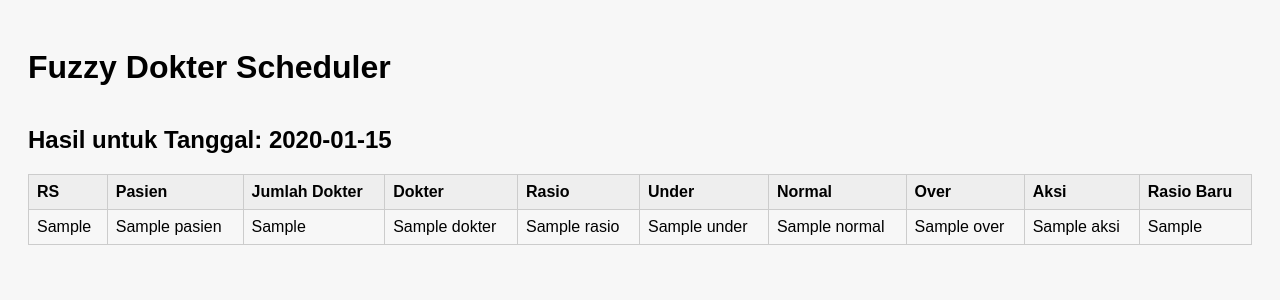
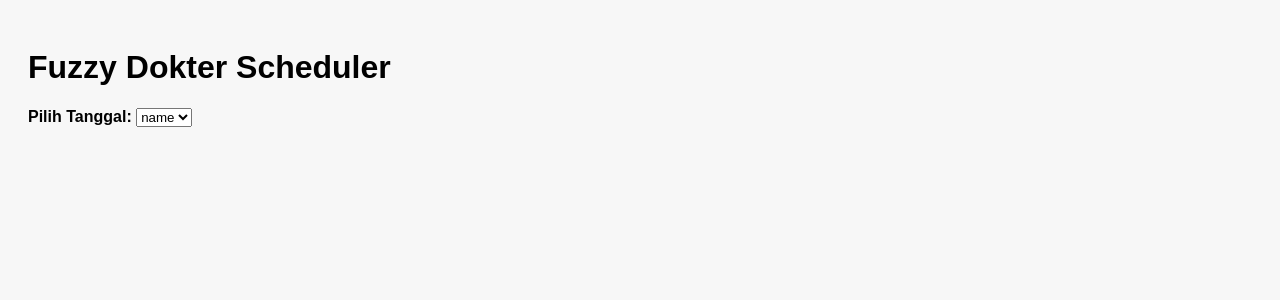
Before and after one commit to aidanismail/uts-ai, a Flask app: template templates/index.html in a window 1280 px wide. Shown: the top 300 px of the page. Run offline with Flask 3, Linux system fonts and the light colour scheme; the template is opened without the code that fills it: most values are stand-ins (such as "Sample title", 1, 10 or a date in 2020).

Commit message:
ver 0.2.00

```diff
--- a/templates/index.html
+++ b/templates/index.html
@@ -5,42 +5,121 @@
     <title>Fuzzy Dokter Scheduler</title>
     <style>
       body { font-family: Arial; padding: 20px; background: #f7f7f7; }
-        table { border-collapse: collapse; width: 100%; margin-bottom: 50px; }
+      table { border-collapse: collapse; margin-bottom: 50px; }
+
+      .table-penjadwalan {
+    width: 80%;
+    margin-left: 0;
+    margin-right: auto;
+    margin-bottom: 30px;
+    table-layout: fixed;
+}
+
+      .table-distribusi {
+    width: 80%;
+    table-layout: fixed;
+}
+
       th, td { border: 1px solid #ccc; padding: 8px; text-align: left; }
       th { background-color: #eee; }
       h2 { margin-top: 40px; }
   </style>
+    <script src="https://code.jquery.com/jquery-3.6.0.min.js"></script>
+    <script src="https://cdn.jsdelivr.net/npm/chart.js"></script>
+    <link rel="stylesheet" href="https://cdnjs.cloudflare.com/ajax/libs/font-awesome/4.7.0/css/font-awesome.min.css">
 </head>
 <body>
     <h1>Fuzzy Dokter Scheduler</h1>
 
+    <!-- Dropdown untuk pilih tanggal -->
+    <label for="tanggalSelect"><strong>Pilih Tanggal:</strong></label>
+    <select id="tanggalSelect" onchange="filterTanggal()">
+        {% for tanggal in hasil.keys() %}
+            <option value="{{ tanggal }}">{{ tanggal }}</option>
+        {% endfor %}
+    </select>
+
+    <!-- Semua hasil disimpan tapi disembunyikan berdasarkan pilihan -->
     {% for tanggal, data in hasil.items() %}
+    <div class="tanggal-block" id="block-{{ tanggal }}" style="display: none;">
         <h2>Hasil untuk Tanggal: {{ tanggal }}</h2>
-    <table border="1" cellpadding="5">
+
+        <!-- Tabel Fuzzy Penjadwalan -->
+        <table class="table-penjadwalan">
             <thead>
                 <tr>
-                <th>RS</th><th>Pasien</th><th>Jumlah Dokter</th><th>Dokter</th>
-                <th>Rasio</th><th>Under</th><th>Normal</th><th>Over</th>
-                <th>Aksi</th><th>Rasio Baru</th>
+                    <th>RS</th>
+                    <th>Pasien</th>
+                    <th>Jumlah Dokter Awal</th>
+                    <th>Rasio</th>
+                    <th>Under</th>
+                    <th>Normal</th>
+                    <th>Over</th>
+                    <th>Aksi</th>
                 </tr>
             </thead>
             <tbody>
-            {% for row in data %}
+                {% for row in data.jadwal %}
                 <tr>
                     <td>{{ row['RS'] }}</td>
                     <td>{{ row['Pasien'] }}</td>
-                <td>{{ row['Jumlah Dokter'] }}</td>
-                <td>{{ row['Dokter'] }}</td>
+                    <td>{{ row['Jumlah Dokter Awal'] }}</td>
                     <td>{{ row['Rasio'] }}</td>
                     <td>{{ row['Under'] }}</td>
                     <td>{{ row['Normal'] }}</td>
                     <td>{{ row['Over'] }}</td>
                     <td>{{ row['Aksi'] }}</td>
-                <td>{{ row['Rasio Baru'] }}</td>
                 </tr>
                 {% endfor %}
             </tbody>
         </table>
+
+        <!-- Tabel Distribusi Dokter Akhir -->
+        <h4>Distribusi Dokter per RS (Setelah Reposisi)</h4>
+        <table class="table-distribusi">
+            <thead>
+                <tr>
+                    <th>RS</th>
+                    <th>Dokter</th>
+                    <th>Jumlah Dokter</th>
+                    <th>Rasio Baru</th>
+                </tr>
+            </thead>
+            <tbody>
+                {% for info in data.jadwal %}
+                <tr>
+                    <td>{{ info['RS'] }}</td>
+                    <td>{{ info['Dokter'] }}</td>
+                    <td>{{ info['Jumlah Dokter'] }}</td>
+                    <td>{{ info['Rasio Baru'] }}</td>
+                </tr>
                 {% endfor %}
+            </tbody>
+        </table>
+        <hr>
+    </div>
+    {% endfor %}
+
+    <script>
+        function filterTanggal() {
+            const selectedTanggal = document.getElementById("tanggalSelect").value;
+            const blocks = document.querySelectorAll(".tanggal-block");
+
+            blocks.forEach(block => {
+                block.style.display = "none";
+            });
+
+            const selectedBlock = document.getElementById("block-" + selectedTanggal);
+            if (selectedBlock) {
+                selectedBlock.style.display = "block";
+            }
+        }
+
+        // Default tampilkan tanggal pertama
+        window.onload = function() {
+            document.getElementById("tanggalSelect").selectedIndex = 0;
+            filterTanggal();
+        }
+    </script>
 </body>
 </html>
```
Also changed, not shown: scheduler.py (+34 -7 lines). Lines whose indentation alone changed are shown as unchanged.
